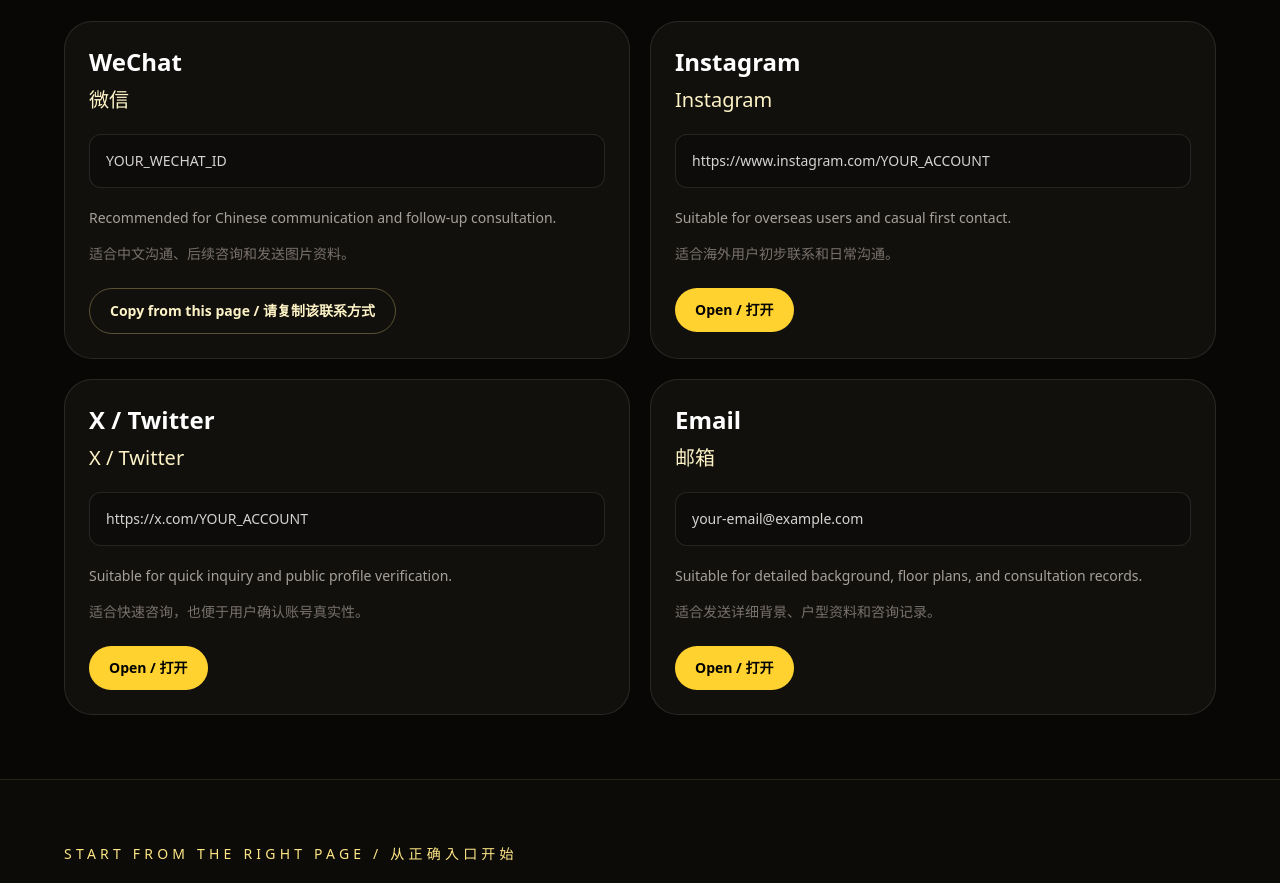
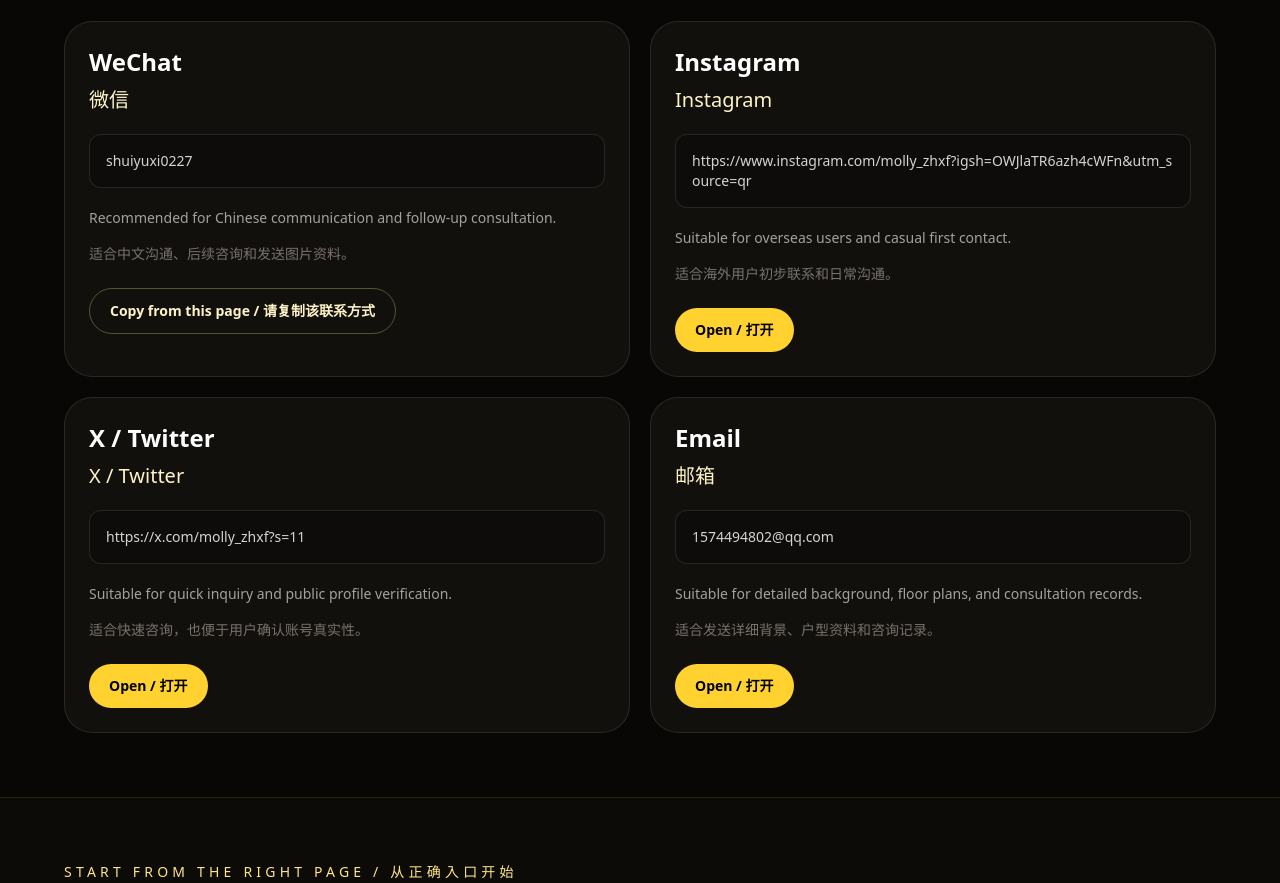
Before and after one commit to a1716220414-stack/fengshui-liuyao-web, a Next.js app: page /contact in a window 1280 px wide. Shown: the part 1360-2243 px from the top of the page. Built offline with nearby package versions, Linux system fonts and the light colour scheme; no server answers.

Commit message:
add true email

```diff
--- a/data/contact.ts
+++ b/data/contact.ts
@@ -1,13 +1,13 @@
 export const contactInfo = {
   brandName: "SY Metaphysics",
 
-  email: "your-email@example.com",
+  email: "1574494802@qq.com",
 
-  wechatId: "YOUR_WECHAT_ID",
+  wechatId: "shuiyuxi0227",
 
-  xUrl: "https://x.com/YOUR_ACCOUNT",
+  xUrl: "https://x.com/molly_zhxf?s=11",
 
-  instagramUrl: "https://www.instagram.com/YOUR_ACCOUNT",
+  instagramUrl: "https://www.instagram.com/molly_zhxf?igsh=OWJlaTR6azh4cWFn&utm_source=qr",
 
   preferredContactOrder: ["WeChat", "Instagram", "X", "Email"],
 
```
